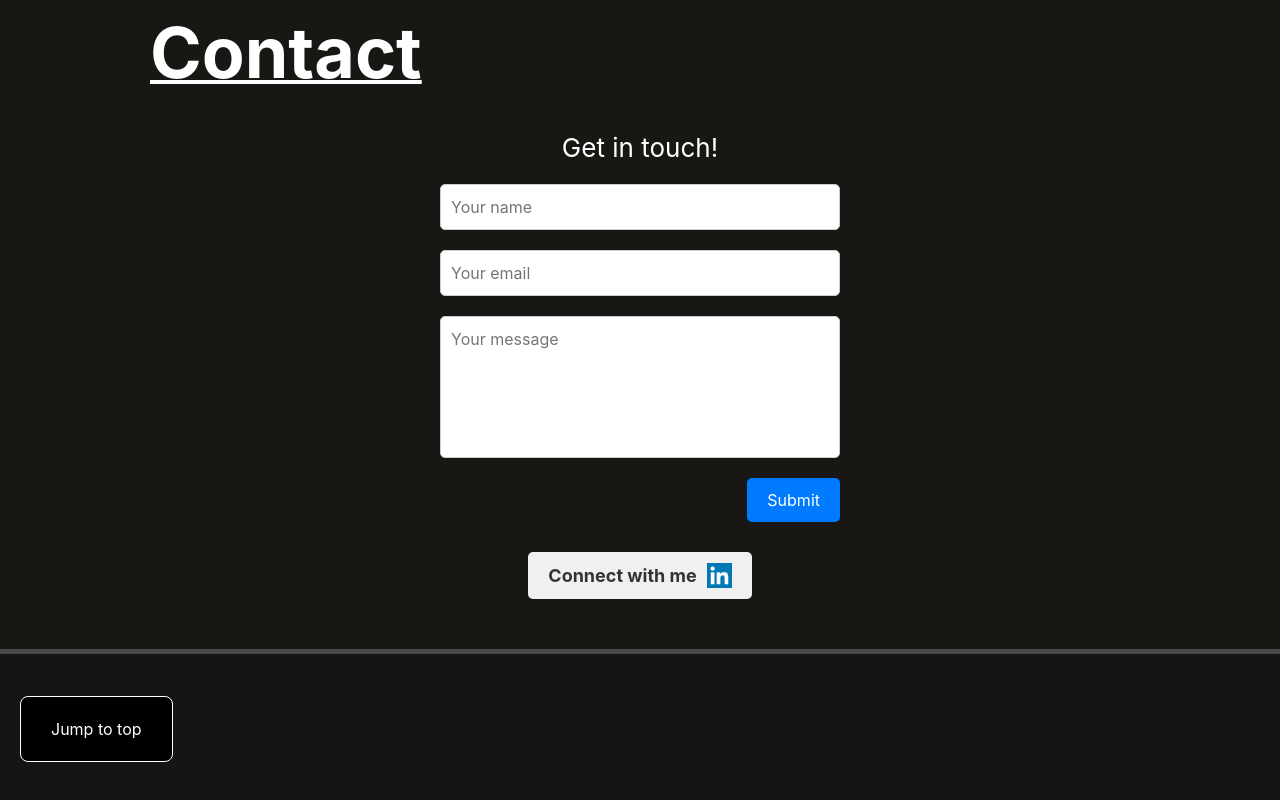
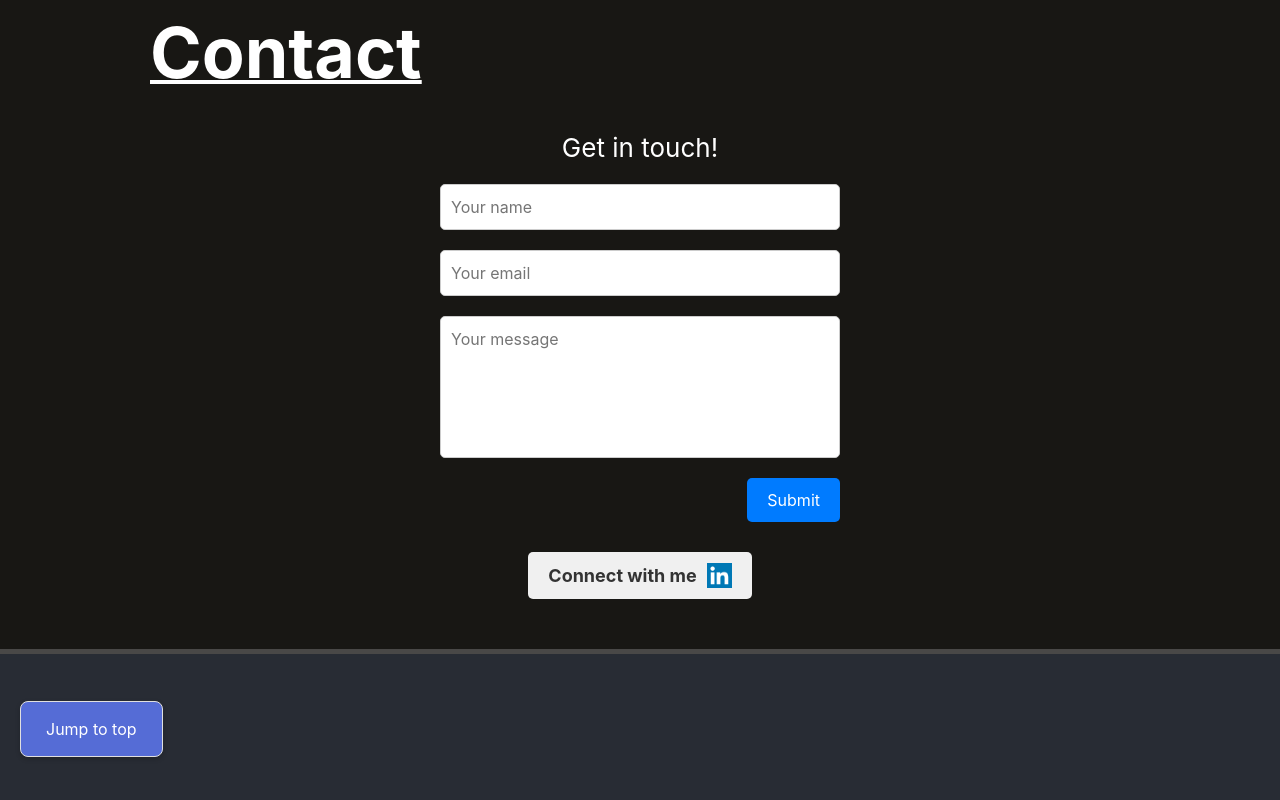
Before and after one commit to Satokii/portfolio, a React (Vite) app: page / in a window 1280 px wide. Shown: the part 6423-7223 px from the top of the page. Built offline with nearby package versions, Linux system fonts and the light colour scheme; no server answers.

Commit message:
refactor: update styling of footer button

```diff
--- a/src/styles/footer/footer.css
+++ b/src/styles/footer/footer.css
@@ -1,5 +1,5 @@
 .footer {
-    background-color: rgb(21, 21, 21);
+  background-color: #282c34;
   height: 150px;
   padding: 10px 20px;
   justify-content: start;
@@ -7,20 +7,20 @@
 }
 
 .jump-to-top-btn {
-    padding: 20px 30px;
-    border: none;
   border-radius: 8px;
-    background-color: black;
-    border: solid 1px white;
   color: white;
-    transition: 0.4s;
+  padding: 15px 25px;
+  background-color: #556cd6;
+  border: solid 1px #e0e0e0;
+  box-shadow: 0 2px 5px rgba(0, 0, 0, 0.2);
+  transition: all 0.4s ease;
 }
 
 .jump-to-top-btn:hover {
   cursor: pointer;
-    color: goldenrod;
-    box-shadow: 1px 1px 3px goldenrod, 0 0 2px goldenrod, 0 0 10px lightpink;
-    margin-left: 20px;
+  color: #add8e6;
+  background-color: #4051b5;
+  transform: translateY(-2px);
 }
 
 @media screen and (max-width: 768px) {
```
Lines whose indentation alone changed are shown as unchanged.
